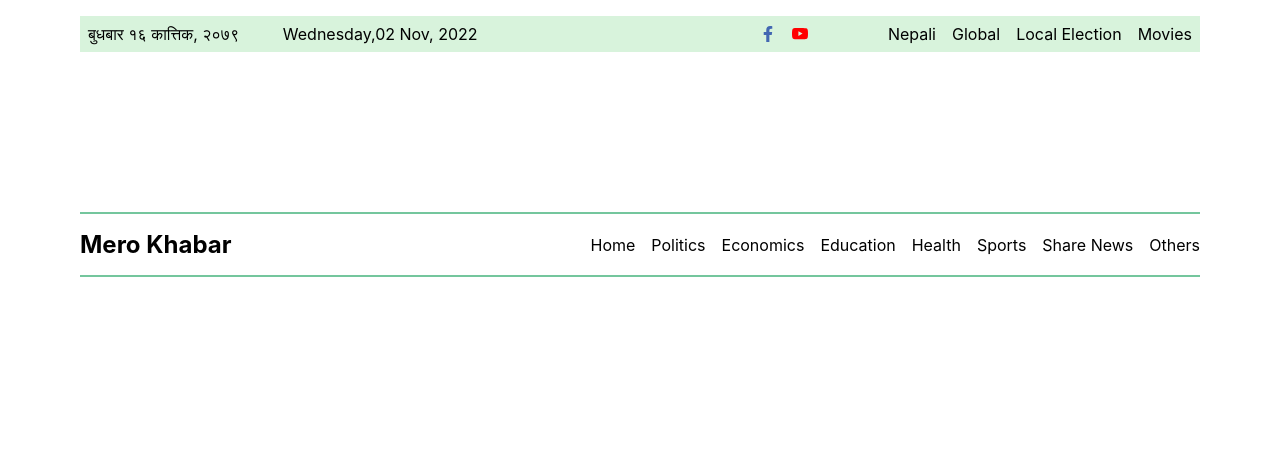
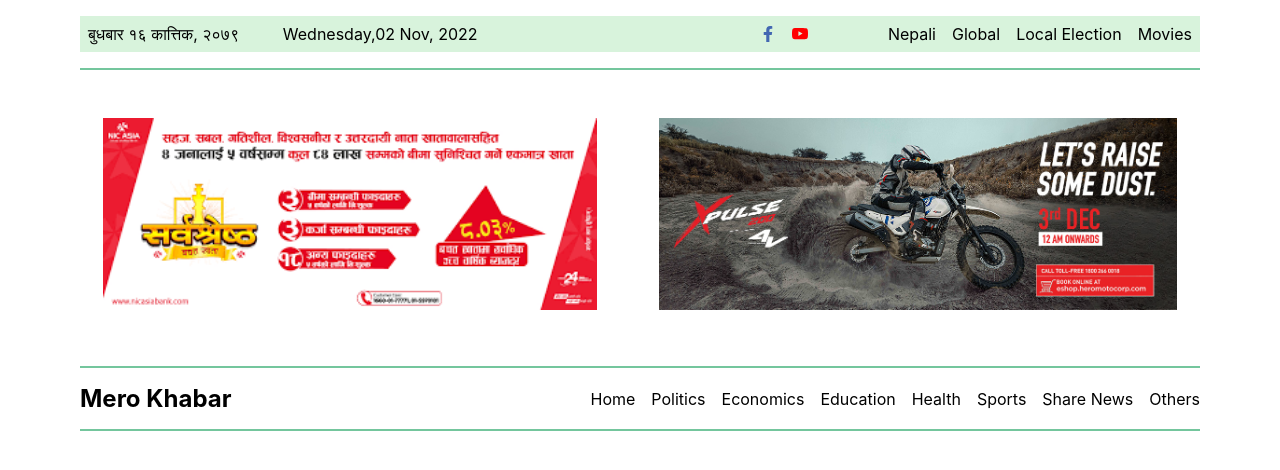
Before and after one commit to Praman1212/News-Portal, a React (Create React App) app: page / in a window 1280 px wide. Shown: the top 470 px of the page. Built offline with nearby package versions, Linux system fonts and the light colour scheme.

Commit message:
Update on navigation section

```diff
--- a/src/App.jsx
+++ b/src/App.jsx
@@ -1,12 +1,14 @@
 import React from 'react'
 import Nav from './components/nav/Nav'
 import Top from './components/top/Top'
+import Advert from './components/advert/Advert'
 
 
 const App = () => {
     return (
         <>
             <Top />
+            <Advert />
             <Nav />
         </>
     )
--- a/src/components/advert/Advert.jsx
+++ b/src/components/advert/Advert.jsx
@@ -0,0 +1,30 @@
+import React from 'react'
+import './advert.css'
+import '../../App.css'
+import NIC from '../../assets/nic.png'
+import Xpulse from '../../assets/xpluse.jpg'
+
+const Advert = () => {
+    return (
+        <section>
+            <div className='line-advert'></div>
+            <div className='advert-container'>
+                <div className="advert__grid">
+                    <div className="advert__1">
+                        <div className="image__1">
+                            <img src={NIC} alt="" />
+                        </div>
+                    </div>
+                    <div className="advert__2">
+                        <div className="image__2">
+                            <img src={Xpulse} alt="" />
+                        </div>
+                    </div>
+                </div>
+            </div>
+
+        </section>
+    )
+}
+
+export default Advert
--- a/src/components/advert/advert.css
+++ b/src/components/advert/advert.css
@@ -0,0 +1,26 @@
+.advert-container{
+    /* background-color: yellow; */
+    margin: 3rem 5rem;
+    height: 25vh;
+    align-items: center;
+}
+.line-advert{
+    border: solid var(--color-bg-dark-6) 0.5px;
+    margin: 1rem 0rem;
+    margin: 1rem 5rem;
+}
+.advert__grid{
+    display: flex;
+    justify-content: space-around;
+    align-items:center;
+    gap: 1rem;
+
+}
+.advert__1 .image__1 img{
+    width:100% ;
+    height: 12rem;
+}
+.advert__2 .image__2 img{
+    width:100% ;
+    height: 12rem;
+}
--- a/src/components/nav/Nav.css
+++ b/src/components/nav/Nav.css
@@ -62,7 +62,6 @@
 .line__1{
     border: solid var(--color-bg-dark-6) 0.5px;
     margin: 1rem 0rem;
-    margin-top: 10rem;
 }
 .line__2{
     border: solid var(--color-bg-dark-6) 0.5px;
```
Also changed, not shown: src/assets/nic.png (added), src/assets/xpluse.jpg (added).
